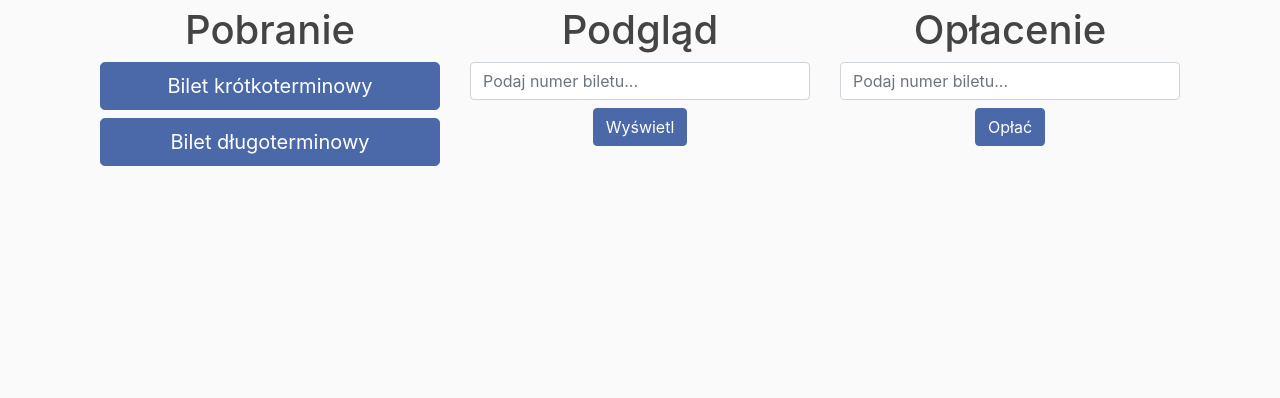
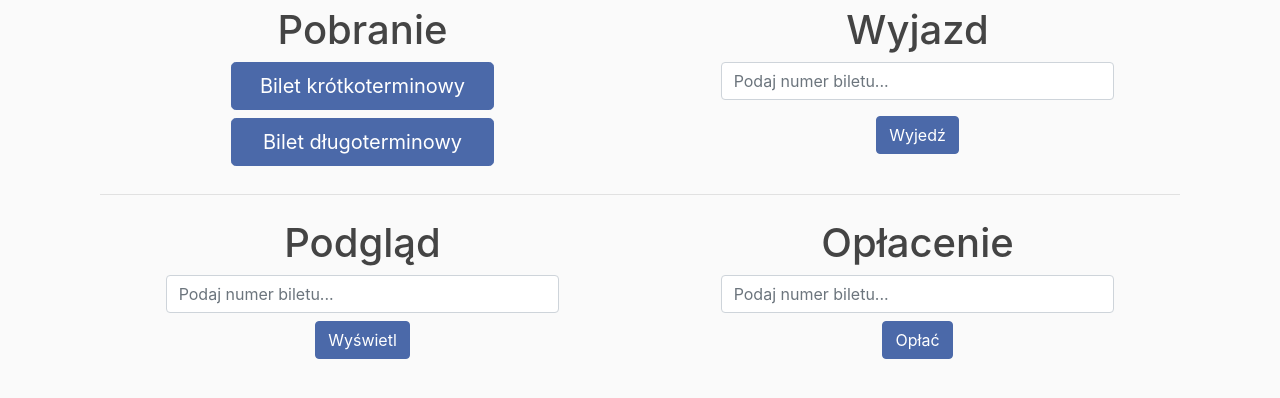
Before and after one commit to adamnapieralski/bd2-airport-parking-database, a Django app: page /tickets/ in a window 1280 px wide. Shown: the part 58-456 px from the top of the page. Run offline with Django 3.2, Linux system fonts and the light colour scheme; some libraries are stand-ins or nearby versions.

Commit message:
add exit ticket handling, bootstrap to django forms

```diff
--- a/airport_parking_site/airport_parking_site/settings.py
+++ b/airport_parking_site/airport_parking_site/settings.py
@@ -40,7 +40,10 @@ INSTALLED_APPS = [
     'django.contrib.messages',
     'django.contrib.staticfiles',
     'django.forms',
+    'crispy_forms',
 ]
+
+CRISPY_TEMPLATE_PACK = 'bootstrap4'
 
 MIDDLEWARE = [
     'django.middleware.security.SecurityMiddleware',
--- a/airport_parking_site/parking_app/forms.py
+++ b/airport_parking_site/parking_app/forms.py
@@ -1,14 +1,15 @@
 from django import forms
-from .models import Bilet, BiletDlugoterminowy, Oplata
-from . import models
 from django.utils.translation import gettext_lazy as _
 from django.utils import timezone
+from django.core.validators import MinValueValidator
+
+from . import models
 
 import datetime
 
 class TicketShortForm(forms.ModelForm):
     class Meta:
-        model = Bilet
+        model = models.Bilet
         fields = ['strefa']
 
     def __init__(self, *args, **kwargs):
@@ -19,7 +20,7 @@ class TicketShortForm(forms.ModelForm):
 class TicketLongForm(forms.ModelForm):
     rezerwacja_id = forms.IntegerField()
     class Meta:
-        model = BiletDlugoterminowy
+        model = models.BiletDlugoterminowy
         fields = []
 
     def __init__(self, *args, **kwargs):
@@ -52,9 +53,43 @@ class TicketLongForm(forms.ModelForm):
 
         return strefa
 
+class TicketExitForm(forms.Form):
+    nr_biletu = forms.IntegerField(label='',
+                                    widget=forms.TextInput(attrs={'placeholder': 'Podaj numer biletu...'}),
+                                    validators=[MinValueValidator(1)])
+
+    def clean_nr_biletu(self):
+        nr_biletu = self.cleaned_data.get('nr_biletu')
+
+        bilet = models.Bilet.objects.filter(id=nr_biletu).first()
+
+        if bilet is None:
+            raise forms.ValidationError("Podany bilet nie istnieje.")
+
+        bilet_dlugoterminowy = models.BiletDlugoterminowy.objects.filter(bilet=bilet).first()
+
+        curr_time = timezone.now()
+
+        wykupiony_czas_d = datetime.timedelta(seconds=bilet.wykupiony_czas*3600)
+
+        if bilet.czas_wjazdu > curr_time:
+            raise forms.ValidationError("Niepoprawny bilet.")
+
+        if bilet_dlugoterminowy is not None:
+            if curr_time > bilet_dlugoterminowy.rezerwacjaa.data_zakonczenia:
+                raise forms.ValidationError("Minął termin rezerwacji.")
+            if curr_time > bilet_dlugoterminowy.rezerwacjaa.data_rozpoczecia + wykupiony_czas_d:
+                raise forms.ValidationError("Bilet nieopłacony.")
+
+        if curr_time > bilet.czas_wjazdu + wykupiony_czas_d:
+            raise forms.ValidationError("Bilet nieopłacony.")
+
+        return nr_biletu
+
+
 class TicketPaymentForm(forms.ModelForm):
     class Meta:
-        model = Oplata
+        model = models.Oplata
         fields = ['metoda_platnosci', 'kwota_podstawowa']
         labels = {
             'metoda_platnosci': _('Metoda płatności'),
--- a/airport_parking_site/parking_app/templates/parking_app/tickets.html
+++ b/airport_parking_site/parking_app/templates/parking_app/tickets.html
@@ -6,17 +6,33 @@
 <link rel="stylesheet" type="text/css" href="{% static 'parking_app/buttons.css' %}">
 {% endblock %}
 
+{% load crispy_forms_tags %}
+
 {% block content %}
 <div class="container">
+  <div class="row mb-4">
+    <div class="col-sm text-center">
+        <h1>Pobranie</h1>
+        <div class="w-50 mx-auto">
+          <button type="button" class="btn btn-primary btn-lg btn-block" onclick="window.location='/tickets/new/shortterm/';">Bilet krótkoterminowy</button>
+          <button type="button" class="btn btn-primary btn-lg btn-block" onclick="window.location='/tickets/new/longterm/';">Bilet długoterminowy</button>
+        </div>
+    </div>
+    <div class="col-sm">
+      <h1 class="text-center">Wyjazd</h1>
+        <div class="form-group text-center w-75 mx-auto">
+          <form method="POST">{% csrf_token %}
+            {{ form_exit|crispy }}
+            <button type="submit" class="btn btn-primary center-block">Wyjedź</button>
+        </form>
+        </div>
+    </div>
+  </div>
+  <hr class="my-4">
   <div class="row">
     <div class="col-sm">
-      <h1 class="text-center">Pobranie</h1>
-      <button type="button" class="btn btn-primary btn-lg btn-block" onclick="window.location='/tickets/new/shortterm/';">Bilet krótkoterminowy</button>
-      <button type="button" class="btn btn-primary btn-lg btn-block" onclick="window.location='/tickets/new/longterm/';">Bilet długoterminowy</button>
-    </div>
-    <div class="col-sm">
       <h1 class="text-center">Podgląd</h1>
-      <div class="form-group text-center">
+      <div class="form-group text-center w-75 mx-auto">
         <form action="{% url 'tickets_view_selected' %}" method="post">
           {% csrf_token %}
           <input name="nrBiletu" type="number" class="form-control" placeholder="Podaj numer biletu..." value="" min=1 required>
@@ -26,7 +42,7 @@
     </div>
     <div class="col-sm">
       <h1 class="text-center">Opłacenie</h1>
-      <div class="form-group text-center">
+      <div class="form-group text-center w-75 mx-auto">
         <form action="{% url 'tickets_pay_selected' %}" method="post">
           {% csrf_token %}
           <input name="nrBiletu" type="number" class="form-control" placeholder="Podaj numer biletu..." value="" min=1 required>
--- a/airport_parking_site/parking_app/ticketing.py
+++ b/airport_parking_site/parking_app/ticketing.py
@@ -26,4 +26,5 @@ def calculate_min_pay_price(cennik, czas_do_oplaty):
         price = c.oplata
         if czas_do_oplaty <= c.czas:
             break
+    print("Czas do opłaty: ", czas_do_oplaty, "\tCena: ", price)
     return price
--- a/airport_parking_site/parking_app/views.py
+++ b/airport_parking_site/parking_app/views.py
@@ -3,7 +3,7 @@ from django.http import HttpResponse, HttpResponseRedirect
 from django.urls import reverse
 from django.utils import timezone
 from django.contrib.auth.decorators import login_required, user_passes_test
-from .forms import TicketShortForm, TicketLongForm, TicketPaymentForm
+from .forms import TicketShortForm, TicketLongForm, TicketPaymentForm, TicketExitForm
 from . import models
 from . import ticketing
 from . import report
@@ -50,7 +50,18 @@ def reporting_download_data(request):
         return reporting(request)
 
 def tickets(request):
-    return render(request, 'parking_app/tickets.html', {})
+    if request.method == "POST":
+        form_exit = TicketExitForm(request.POST)
+        if form_exit.is_valid():
+            bilet = models.Bilet.objects.get(id=form_exit.cleaned_data.get('nr_biletu'))
+            bilet.czas_wyjazdu = timezone.now()
+            bilet.save()
+
+            return redirect('tickets_view_id', id=bilet.id)
+    else:
+        form_exit = TicketExitForm()
+
+    return render(request, 'parking_app/tickets.html', {'form_exit': form_exit})
 
 def tickets_new_shortterm(request):
     if request.method == "POST":
@@ -126,7 +137,7 @@ def tickets_pay_id(request, id):
 
     current_time = timezone.now()
     duration = current_time - bilet.czas_wjazdu
-    time_to_pay = math.ceil(duration.days * 24 + duration.seconds // 3600)
+    time_to_pay = duration.days * 24 + math.ceil(duration.seconds / 3600)
 
     if bilet_dlugoterminowy is not None:
         rez = models.Rezerwacja.objects.filter(id=bilet_dlugoterminowy.rezerwacjaa.id).first()
```
Also changed, not shown: airport_parking_site/parking_app/templates/parking_app/ticket_new_long.html (+8 -4 lines), airport_parking_site/parking_app/templates/parking_app/ticket_new_short.html (+8 -4 lines).
